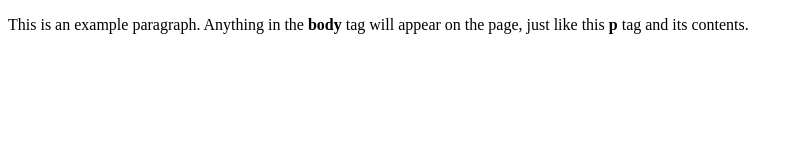
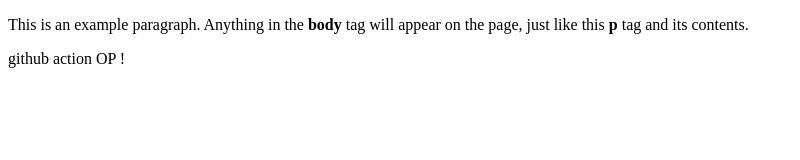
Before and after one commit to lucaslebreton10/Devop-ex1, a plain HTML site: page monsite/index.html in a window 1280 px wide. Shown: the whole page, without its empty margins (0-800 px from the left). Drawn offline with Linux system fonts and the light colour scheme.

Commit message:
mis à jour index html

```diff
--- a/monsite/index.html
+++ b/monsite/index.html
@@ -5,5 +5,6 @@
   </head>
   <body>
     <p>This is an example paragraph. Anything in the <strong>body</strong> tag will appear on the page, just like this <strong>p</strong> tag and its contents.</p>
-  </body>
+	<p> github action OP ! </p>
+</body>
 </html>
```
